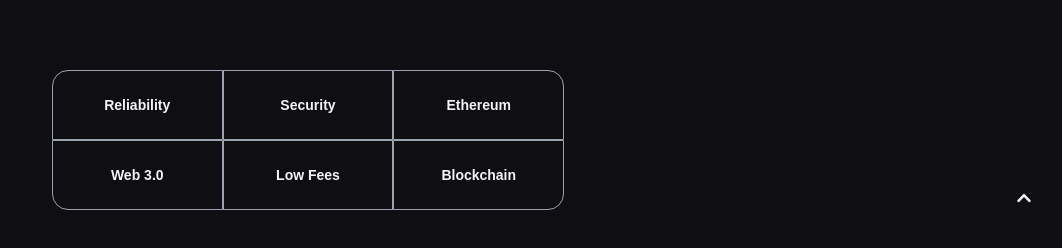
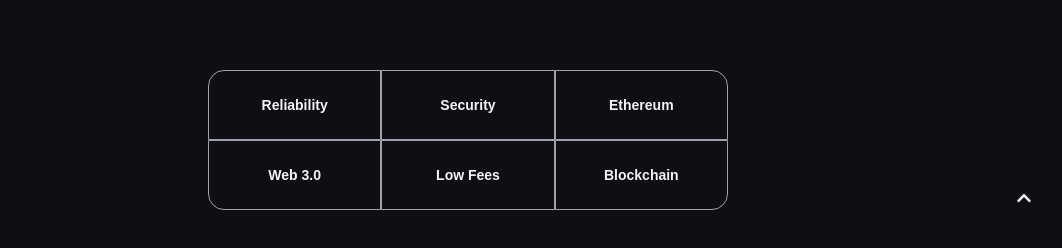
Before and after one commit to Mahimnak/KryptX, a React (Vite) app in the folder KryptX-final/project_web3.0/client/: page /Home in a window 1280 px wide. Shown: the part 514-762 px from the top of the page, without its empty margins (168-1230 px from the left). Built offline with nearby package versions, Linux system fonts and the light colour scheme; no server answers.

Commit message:
central table home page

```diff
--- a/KryptX-final/project_web3.0/client/src/components/Welcome.jsx
+++ b/KryptX-final/project_web3.0/client/src/components/Welcome.jsx
@@ -62,7 +62,7 @@
           )}
 
 
-          <div className="grid sm:grid-cols-3 grid-cols-2 w-full mt-5">
+          <div className="grid sm:grid-cols-3 grid-cols-2 w-full mt-5 ml-40">
             <div className={`rounded-tl-2xl ${companyCommonStyles}`}>
               Reliability
             </div>
```
